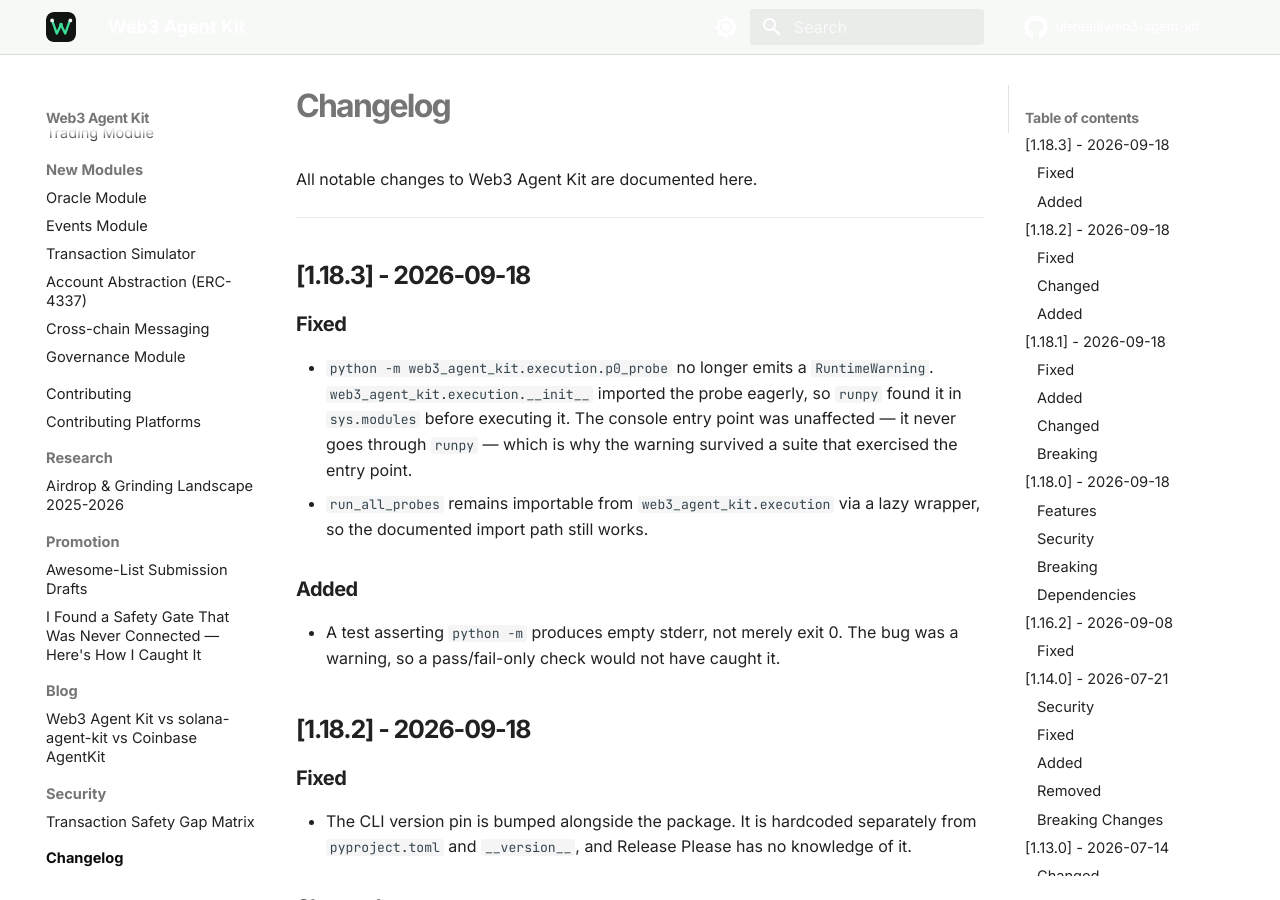
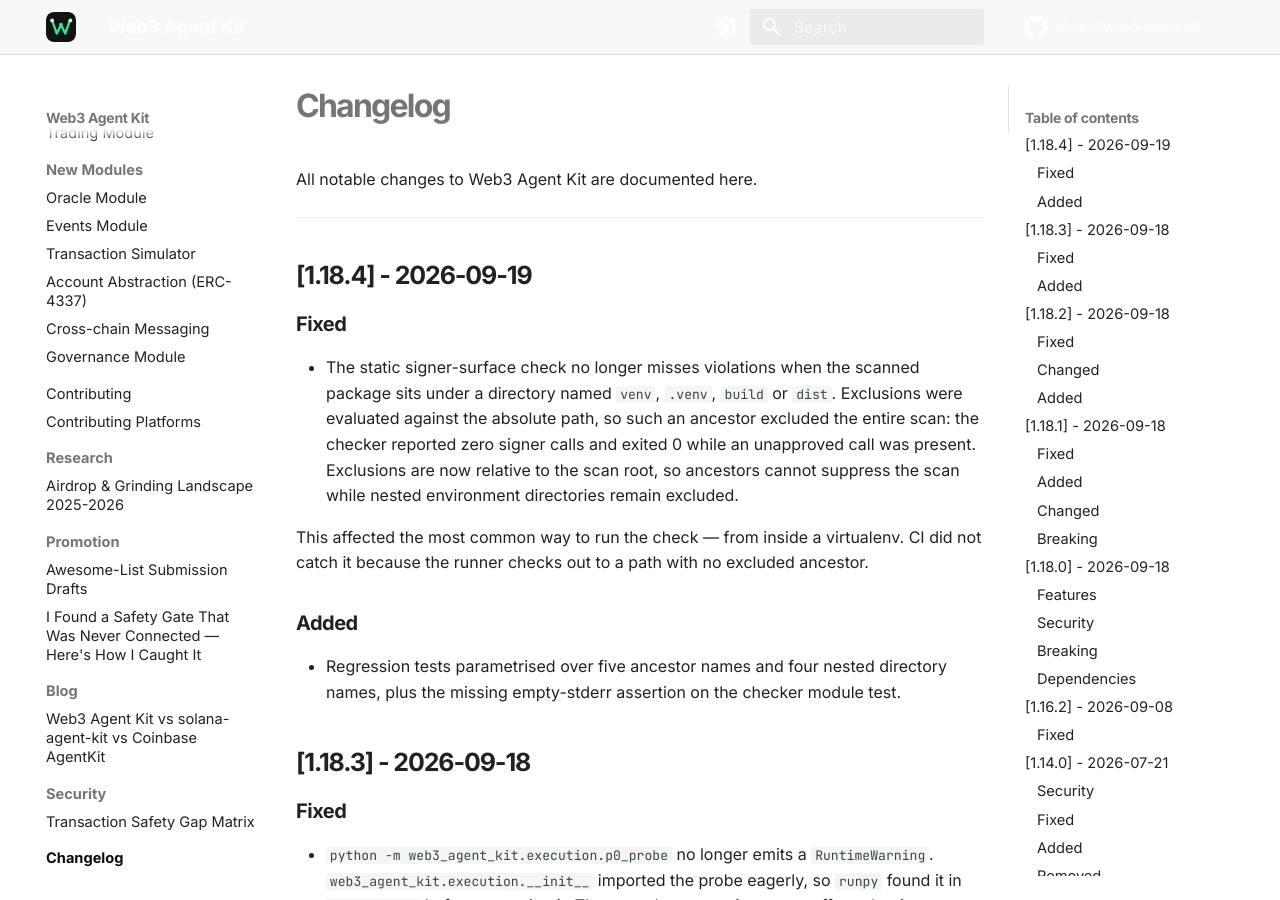
Before and after one commit to teraus111/web3-agent-kit-solana-trading, an MkDocs documentation site: the page built from docs/changelog.md, in a window 1280 px wide and 900 px high. Built offline with MkDocs 1.6.1 and Material for MkDocs 9.7.7, drawn with Linux system fonts in a browser that asks for light colours; comment, search, counter and statistics services are not loaded.

Commit message:
chore: release 1.18.4
Bumps the version surfaces and records the signer-surface exclusion fix.

The fix closes a false negative: the checker reported zero signer calls and
exited 0 when the scanned package sat under a directory named venv, .venv,
build or dist, because exclusions were evaluated against the absolute path.
CI did not catch it because the runner path has no excluded ancestor, so the
failure was invisible from where the check was tested and live everywhere else.

1895 passed, 11 skipped.

Signed-off-by: maulana <khasbimln@gmail.com>

````diff
--- a/docs/changelog.md
+++ b/docs/changelog.md
@@ -3,6 +3,26 @@
 All notable changes to Web3 Agent Kit are documented here.
 
 ---
+
+## [1.18.4] - 2026-09-19
+
+### Fixed
+- The static signer-surface check no longer misses violations when the scanned
+  package sits under a directory named `venv`, `.venv`, `build` or `dist`.
+  Exclusions were evaluated against the absolute path, so such an ancestor
+  excluded the entire scan: the checker reported zero signer calls and exited 0
+  while an unapproved call was present. Exclusions are now relative to the scan
+  root, so ancestors cannot suppress the scan while nested environment
+  directories remain excluded.
+
+  This affected the most common way to run the check — from inside a
+  virtualenv. CI did not catch it because the runner checks out to a path with
+  no excluded ancestor.
+
+### Added
+- Regression tests parametrised over five ancestor names and four nested
+  directory names, plus the missing empty-stderr assertion on the checker
+  module test.
 
 ## [1.18.3] - 2026-09-18
 
--- a/docs/cli.md
+++ b/docs/cli.md
@@ -23,11 +23,11 @@
 ```bash
 $ wak info
 ╔══════════════════════════════════════════════╗
-║         🤖 Web3 Agent Kit v1.18.3             ║
+║         🤖 Web3 Agent Kit v1.18.4             ║
 ║    Open-source AI agent framework for Web3   ║
 ╚══════════════════════════════════════════════╝
 
-📦 Version: 1.18.3
+📦 Version: 1.18.4
 🔗 GitHub: https://github.com/ulsreall/web3-agent-kit
 📦 PyPI: https://pypi.org/project/web3-agent-kit/
 ```
--- a/docs/security-model.md
+++ b/docs/security-model.md
@@ -1,6 +1,6 @@
 # Security Model
 
-> **Last updated:** v1.18.3 (2026-09-18)
+> **Last updated:** v1.18.4 (2026-09-19)
 > **Scope:** Wallet safety, transaction governance, API security, and known limitations.
 
 ---
--- a/docs/versioning-policy.md
+++ b/docs/versioning-policy.md
@@ -1,6 +1,6 @@
 # Versioning Policy
 
-> **Current version:** v1.18.3
+> **Current version:** v1.18.4
 
 ## SemVer Commitment
 
--- a/pyproject.toml
+++ b/pyproject.toml
@@ -4,7 +4,7 @@
 
 [project]
 name = "web3-agent-kit"
-version = "1.18.3"
+version = "1.18.4"
 description = "Open-source framework for building autonomous AI agents that interact with blockchain networks"
 readme = "README.md"
 license = {text = "MIT"}
--- a/web3_agent_kit/__init__.py
+++ b/web3_agent_kit/__init__.py
@@ -1,6 +1,6 @@
 """Web3 Agent Kit — Open-source framework for autonomous Web3 AI agents."""
 
-__version__ = "1.18.3"
+__version__ = "1.18.4"
 __author__ = "Maulana"
 
 # Core
````
Also changed, not shown: CHANGELOG.md (+7 -0 lines), docs/index.md (+2 -2 lines), 1 other file.
